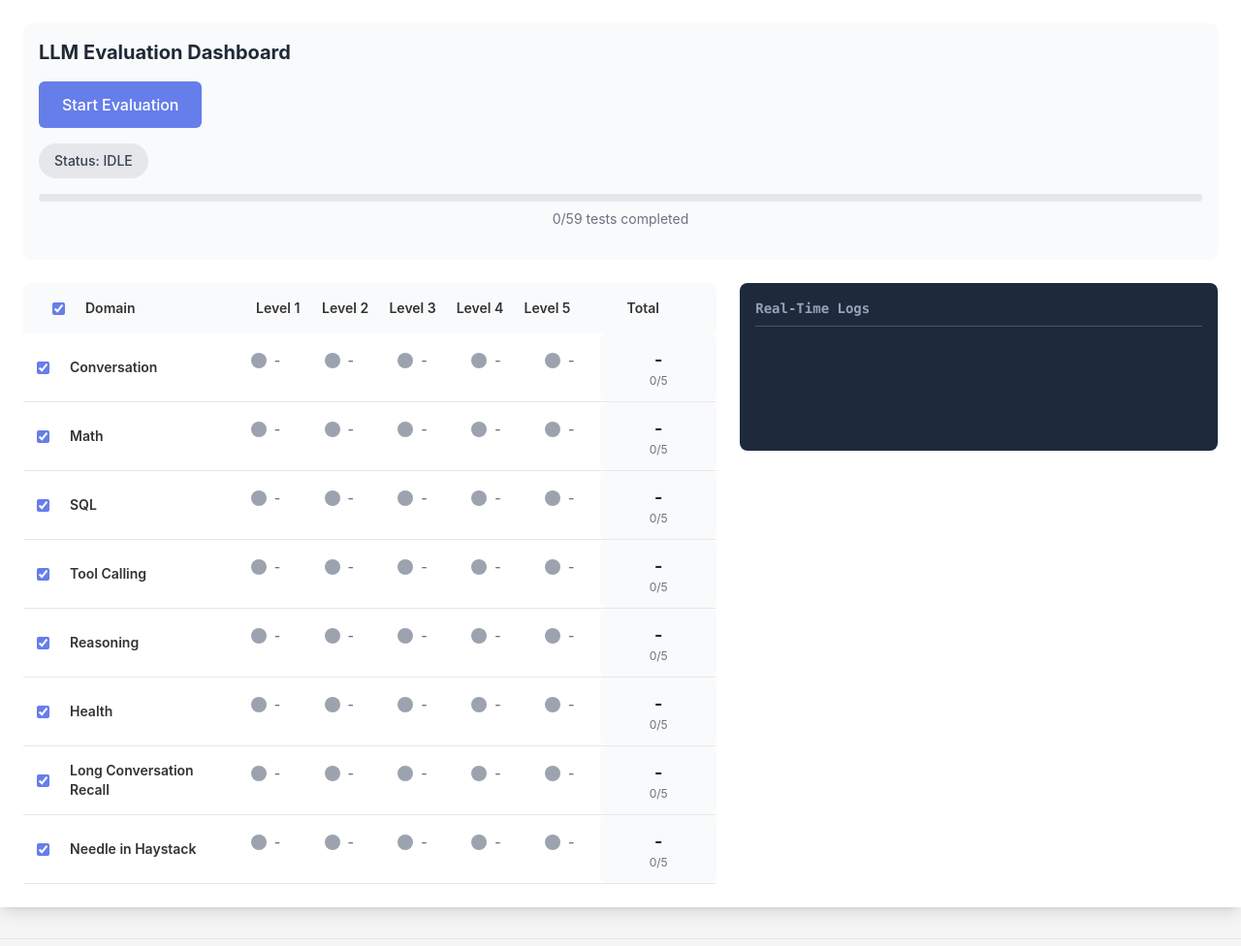
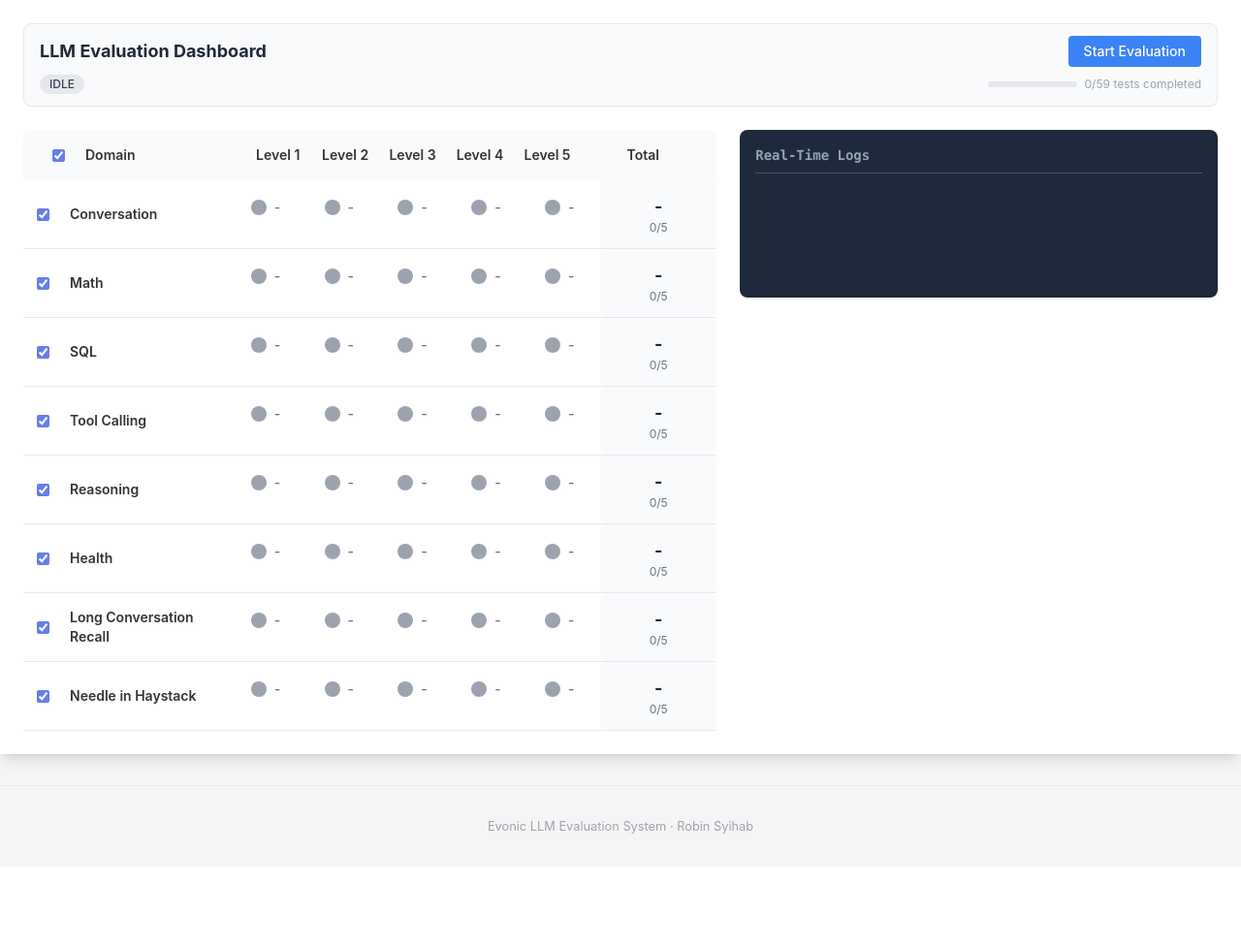
Before and after one commit to anvie/evonic-llm-eval, a Flask app: page /evaluate in a window 1280 px wide. Shown: the part 57-1033 px from the top of the page at 97% size. After the commit the page ends 917 px from the top, so only its background shows below. Run offline with Flask 3, Linux system fonts and the light colour scheme; data that the repository does not hold is empty; some libraries are stand-ins or nearby versions.

Commit message:
feat: update evaluate page to modern evonic-style controls layout
Compact header bar with title + buttons in one row, inline status pill,
run ID, model name, and slim progress bar — replacing the old stacked layout.

```diff
--- a/templates/evaluate.html
+++ b/templates/evaluate.html
@@ -3,41 +3,43 @@
 {% block content %}
 <div class="bg-white p-6 shadow-lg">
     <!-- Controls -->
-    <div class="mb-6 p-4 bg-gray-50 rounded-lg">
-        <h2 class="mb-4 text-gray-800 text-xl font-bold">LLM Evaluation Dashboard</h2>
-
-        <div class="flex flex-col md:flex-row gap-3 mb-4">
-            <button id="toggle-btn" class="btn {{ 'btn-danger' if status.status == 'running' else 'btn-primary' }}"
+    <div class="mb-6 px-4 py-3 bg-gray-50 rounded-lg border border-gray-200">
+        <!-- Row 1: Title + Buttons -->
+        <div class="flex items-center justify-between gap-4">
+            <h2 class="text-gray-800 text-lg font-bold m-0 leading-tight">LLM Evaluation Dashboard</h2>
+            <div class="flex items-center gap-2 shrink-0">
+                <button id="toggle-btn" data-status="{{ status.status }}"
+                        class="px-4 py-1.5 rounded font-medium text-sm transition-colors {{ 'bg-red-500 hover:bg-red-600 text-white' if status.status == 'running' else 'bg-blue-500 hover:bg-blue-600 text-white' }}"
                         onclick="toggleEvaluation()">
                     {{ 'Stop Evaluation' if status.status == 'running' else 'Start Evaluation' }}
                 </button>
-            <button id="clear-btn" class="btn btn-secondary" onclick="clearState()" style="display: none;">
+                <button id="clear-btn" class="px-4 py-1.5 rounded font-medium text-sm bg-gray-200 hover:bg-gray-300 text-gray-700 transition-colors" onclick="clearState()" style="display: none;">
                     Clear
                 </button>
             </div>
-
-        <div class="inline-block px-4 py-2 rounded-full text-sm font-medium status-indicator status-{{ status.status }}" id="status-indicator">
-            Status: <span id="status-text">{{ status.status|upper }}</span>
-        </div>
-
-        {% if status.run_id %}
-        <div class="mt-2 text-gray-500 text-sm">
-            <span class="mr-6">Run ID: <code id="run-id-code" class="bg-gray-100 px-1.5 py-0.5 rounded">{{ status.run_id|string|truncate(8, false, '') }}</code></span>
-            {% if status.run_info and status.run_info.model_name %}
-            <span id="server-model-display">Model: <strong class="text-indigo-500">{{ status.run_info.model_name }}</strong></span>
-            {% endif %}
-        </div>
-        {% endif %}
-
-        <div id="model-display" class="mt-2 text-gray-500 text-sm hidden">
-            Model: <strong id="model-name-text" class="text-indigo-500"></strong>
-        </div>
-
-        <div class="my-4">
-            <div class="w-full h-2 bg-gray-200 rounded overflow-hidden">
+        </div>
+
+        <!-- Row 2: Status + Meta + Progress -->
+        <div class="flex flex-col sm:flex-row sm:items-center gap-2 mt-2">
+            <!-- Left: status pill + run ID + model -->
+            <div class="flex items-center gap-2 flex-wrap min-w-0">
+                <div class="inline-flex items-center px-2.5 py-0.5 rounded-full text-xs font-medium status-indicator status-{{ status.status }}" id="status-indicator">
+                    <span id="status-text">{{ status.status|upper }}</span>
+                </div>
+                <span id="run-id-display" class="text-gray-400 text-xs{{ '' if status.run_id else ' hidden' }}">
+                    Run <code id="run-id-code" class="bg-gray-100 px-1 py-0.5 rounded text-gray-600">#{{ "%04d"|format(status.run_info.run_id) if status.run_info else status.run_id if status.run_id else '0000' }}</code>
+                </span>
+                <span id="model-display" class="text-gray-500 text-xs{{ '' if (status.run_info and status.run_info.model_name) else ' hidden' }}">
+                    <strong id="model-name-text" class="text-indigo-500 font-medium">{{ status.run_info.model_name if status.run_info and status.run_info.model_name else '' }}</strong>
+                </span>
+            </div>
+            <!-- Right: progress bar + count -->
+            <div class="flex items-center gap-2 sm:ml-auto sm:min-w-[220px]">
+                <div class="flex-1 h-1.5 bg-gray-200 rounded overflow-hidden">
                     <div class="h-full bg-gradient-to-r from-indigo-500 to-purple-600 transition-all duration-300 rounded" id="progress-fill" style="width: 0%"></div>
                 </div>
-            <div class="text-center text-gray-500 text-sm mt-2" id="progress-text">0/{{ domain_test_counts.values() | sum }} tests completed</div>
+                <span class="text-gray-400 text-xs whitespace-nowrap" id="progress-text">0/{{ domain_test_counts.values() | sum }}</span>
+            </div>
         </div>
     </div>
 
@@ -65,7 +67,7 @@
                 <!-- Checkbox + Domain name (mobile: full-width header row) -->
                 <div class="col-span-5 flex items-center gap-2 mb-2 md:col-span-1 md:mb-0 md:justify-center">
                     <input type="checkbox" class="domain-checkbox" data-domain="{{ domain }}" checked onclick="updateSelectAllState()">
-                    <span class="font-semibold text-sm md:hidden">{{ (domain_names or {}). get(domain, domain.replace('_', ' ')) }}</span>
+                    <span class="font-semibold text-sm md:hidden">{{ (domain_names or {}).get(domain, domain.replace('_', ' ')) }}</span>
                 </div>
                 <!-- Domain name (desktop only) -->
                 <div class="hidden md:flex md:items-center font-semibold text-sm">{{ (domain_names or {}).get(domain, domain.replace('_', ' ')) }}</div>
@@ -169,7 +171,7 @@ document.addEventListener('DOMContentLoaded', function() {
 // Toggle evaluation (start or stop based on current state)
 function toggleEvaluation() {
     const btn = document.getElementById('toggle-btn');
-    const isRunning = btn.classList.contains('btn-danger');
+    const isRunning = btn.dataset.status === 'running';
 
     if (isRunning) {
         stopEvaluation();
@@ -181,14 +183,13 @@ function toggleEvaluation() {
 // Update toggle button state
 function updateToggleButton(running) {
     const btn = document.getElementById('toggle-btn');
+    btn.dataset.status = running ? 'running' : 'idle';
     if (running) {
         btn.textContent = 'Stop Evaluation';
-        btn.classList.remove('btn-primary');
-        btn.classList.add('btn-danger');
+        btn.className = 'px-4 py-2 rounded font-medium transition-colors bg-red-500 hover:bg-red-600 text-white';
     } else {
         btn.textContent = 'Start Evaluation';
-        btn.classList.remove('btn-danger');
-        btn.classList.add('btn-primary');
+        btn.className = 'px-4 py-2 rounded font-medium transition-colors bg-blue-500 hover:bg-blue-600 text-white';
     }
 }
 
@@ -347,20 +348,12 @@ function loadSavedState() {
                 }
             }
             if (state.model_name) {
-                // Hide server-side model display to avoid duplication
-                const serverModelDisplay = document.getElementById('server-model-display');
-                if (serverModelDisplay) serverModelDisplay.style.display = 'none';
-
+                document.getElementById('model-name-text').textContent = state.model_name;
                 document.getElementById('model-display').classList.remove('hidden');
-                document.getElementById('model-name-text').textContent = state.model_name;
             }
             if (state.run_id) {
-                // Show run ID
-                const runIdEl = document.querySelector('#run-id-code');
-                if (runIdEl) {
-                    runIdEl.textContent = state.run_id.substring(0, 8);
-                }
-                // Update currentRunId for modal API calls
+                document.getElementById('run-id-code').textContent = '#' + String(state.run_id).padStart(4, '0');
+                document.getElementById('run-id-display').classList.remove('hidden');
                 currentRunId = state.run_id;
             }
         } catch (e) {
@@ -374,8 +367,6 @@ function showClearButton(show) {
 }
 
 function startEvaluation() {
-    console.log('[DEBUG] startEvaluation called');
-
     // Check if any domain is selected
     const selectedDomains = getSelectedDomains();
     if (selectedDomains.length === 0) {
@@ -406,8 +397,6 @@ function startEvaluation() {
 
     // Use model from config, fallback to 'default' if not loaded yet
     const modelName = configModel || 'default';
-
-    console.log('[DEBUG] Selected domains:', selectedDomains);
 
     fetch('/api/start', {
         method: 'POST',
@@ -415,11 +404,9 @@ function startEvaluation() {
         body: JSON.stringify({model_name: modelName, domains: selectedDomains})
     })
     .then(response => {
-        console.log('[DEBUG] Got response:', response.status);
         return response.json();
     })
     .then(data => {
-        console.log('[DEBUG] Data:', data);
         if (data.success) {
             startPolling();
             setupLogStream();  // Start log stream when evaluation starts
@@ -430,7 +417,6 @@ function startEvaluation() {
         }
     })
     .catch(error => {
-        console.error('[DEBUG] Error:', error);
         alert('Failed to start evaluation: ' + error.message);
         updateStatusIndicator('idle');
         updateToggleButton(false);
@@ -442,16 +428,15 @@ function updateStatusIndicator(status) {
     const text = document.getElementById('status-text');
 
     // Remove all status classes, preserve Tailwind base classes
-    indicator.className = 'inline-block px-4 py-2 rounded-full text-sm font-medium status-indicator';
+    indicator.className = 'inline-flex items-center px-2.5 py-0.5 rounded-full text-xs font-medium status-indicator';
 
     // Add new status class and text
     indicator.classList.add('status-' + status);
     text.textContent = status.toUpperCase();
 }
 
-function stopEvaluation() {
-    // Show confirmation dialog
-    if (!confirm('Are you sure you want to stop the evaluation?\n\nThis will terminate the current test and all remaining tests will be cancelled.')) {
+async function stopEvaluation() {
+    if (!await showConfirm({title: 'Stop Evaluation', message: 'This will terminate the current test and all remaining tests will be cancelled.', confirmText: 'Stop', danger: true})) {
         return;
     }
 
@@ -484,15 +469,10 @@ function showCompletionModal(data) {
     const scorePercent = score !== null && score !== undefined ? (score * 100).toFixed(1) : '—';
     const activeDomains = Object.keys(data.domains || {});
     const total = activeDomains.reduce((sum, d) => sum + (DOMAIN_TEST_COUNTS[d] || 0), 0);
-
-    // Count passed, skipped, technical errors from domain matrix
-    let passed = 0, skipped = 0, technicalErrors = 0;
-    for (const domain of activeDomains) {
-        const levels = data.domains[domain] || {};
-        for (const level of Object.values(levels)) {
-            if (level.status === 'passed') passed++;
-            else if (level.status === 'skipped') skipped++;
-            else if (level.status === 'failed' && level.details?.llm_error) technicalErrors++;
+    let passed = 0;
+    for (const levels of Object.values(data.domains || {})) {
+        for (const cell of Object.values(levels)) {
+            if (cell.status === 'passed') passed++;
         }
     }
 
@@ -514,8 +494,6 @@ function showCompletionModal(data) {
 
     // Stats line
     const stats = [];
-    if (skipped > 0) stats.push(`${skipped} skipped`);
-    if (technicalErrors > 0) stats.push(`${technicalErrors} server error`);
     if (data.tok_per_sec) stats.push(`${data.tok_per_sec} tok/s`);
     if (data.total_tokens) stats.push(`${data.total_tokens} tokens`);
     if (data.total_duration_ms) stats.push(`${(data.total_duration_ms / 1000).toFixed(1)}s`);
@@ -546,10 +524,13 @@ function updateStatus() {
 
         // Update model name display
         if (data.model_name) {
-            const modelDisplay = document.getElementById('model-display');
-            const modelNameText = document.getElementById('model-name-text');
-            modelNameText.textContent = data.model_name;
-            modelDisplay.classList.remove('hidden');
+            document.getElementById('model-name-text').textContent = data.model_name;
+            document.getElementById('model-display').classList.remove('hidden');
+        }
+        // Update run ID display
+        if (data.run_id) {
+            document.getElementById('run-id-code').textContent = '#' + String(data.run_id).padStart(4, '0');
+            document.getElementById('run-id-display').classList.remove('hidden');
         }
 
         // Save state for persistence
@@ -606,8 +587,7 @@ function updateMatrix(matrix) {
 
                 // Update status indicator
                 const statusEl = cell.querySelector('.status-dot');
-                const dotStatus = (data.status === 'failed' && data.details?.llm_error) ? 'technical-error' : data.status;
-                statusEl.className = 'status-dot w-3 h-3 md:w-4 md:h-4 rounded-full shrink-0 status-' + dotStatus;
+                statusEl.className = 'status-dot w-3 h-3 md:w-4 md:h-4 rounded-full shrink-0 status-' + data.status;
 
                 // Update score
                 const scoreEl = cell.querySelector('.cell-score');
@@ -694,24 +674,24 @@ function colorizeLogEntry(message) {
         color = '#4b5563';
     } else {
         switch (tag) {
-            case 'INFO':    color = '#60a5fa'; break;
-            case 'SYSTEM':  color = '#60a5fa'; bold = true; break;
-            case 'TEST':    color = '#e2e8f0'; bold = true; break;
-            case 'INPUT':   color = '#3b82f6'; break;
-            case 'EXPECTED': color = '#059669'; break;
-            case 'OUTPUT':  color = '#eab308'; break;
-            case 'LLM':     color = '#9ca3af'; break;
-            case 'EVAL':    color = '#9ca3af'; break;
-            case 'SCORING': color = '#9ca3af'; break;
-            case 'THINKING': color = '#a78bfa'; break;
+            case 'INFO':        color = '#60a5fa'; break;
+            case 'SYSTEM':      color = '#60a5fa'; bold = true; break;
+            case 'TEST':        color = '#e2e8f0'; bold = true; break;
+            case 'INPUT':       color = '#3b82f6'; break;
+            case 'EXPECTED':    color = '#059669'; break;
+            case 'OUTPUT':      color = '#eab308'; break;
+            case 'LLM':         color = '#9ca3af'; break;
+            case 'EVAL':        color = '#9ca3af'; break;
+            case 'SCORING':     color = '#9ca3af'; break;
+            case 'THINKING':    color = '#a78bfa'; break;
             case 'TOOLS':       color = '#22d3ee'; break;
             case 'TOOL-CALL':   color = '#f97316'; bold = true; break;
             case 'TOOL-RESULT': color = '#a3e635'; break;
-            case 'DETAILS': color = '#9ca3af'; break;
-            case 'SKIP':    color = '#6b7280'; break;
-            case 'STATS':   color = '#3b82f6'; bold = true; break;
-            case 'WARN':    color = '#f59e0b'; bold = true; break;
-            case 'ERROR':   color = '#ef4444'; break;
+            case 'DETAILS':     color = '#9ca3af'; break;
+            case 'SKIP':        color = '#6b7280'; break;
+            case 'STATS':       color = '#3b82f6'; bold = true; break;
+            case 'WARN':        color = '#f59e0b'; bold = true; break;
+            case 'ERROR':       color = '#ef4444'; break;
             case 'RESULT':
                 if (/✓|PASS/.test(message))      color = '#4ade80';
                 else if (/✗|FAIL/.test(message)) color = '#f87171';
```
Lines whose indentation alone changed are shown as unchanged.
